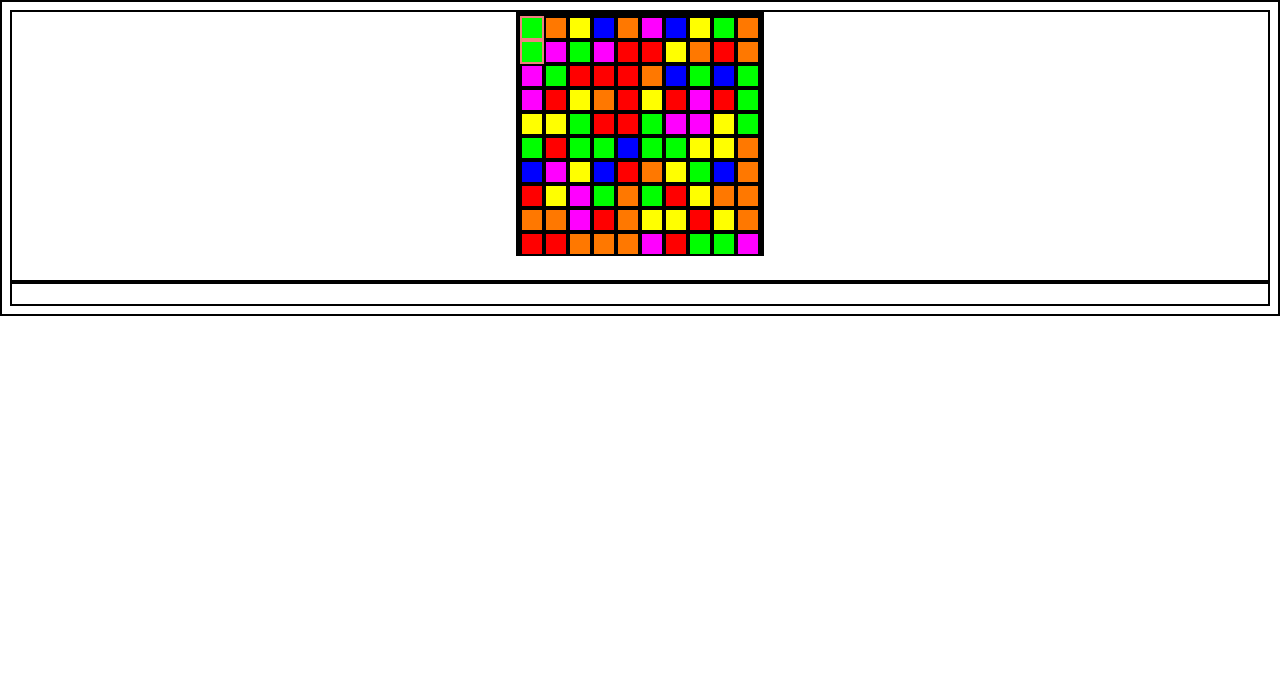
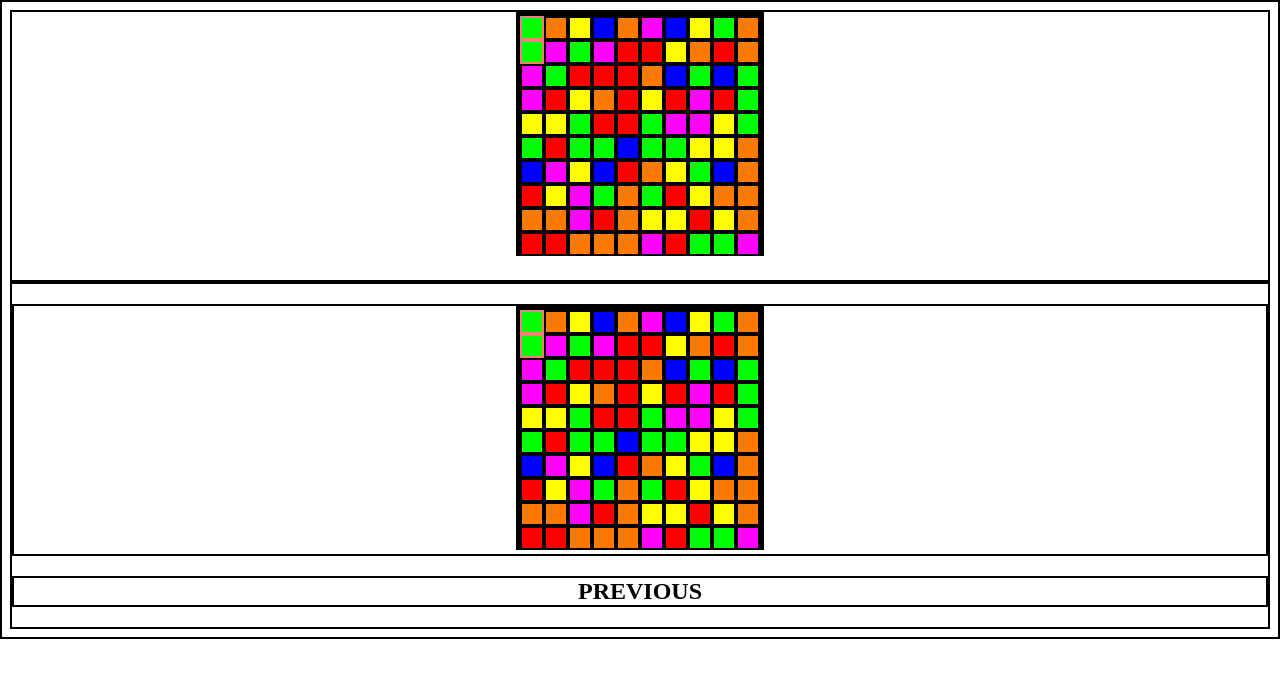
Before and after one commit to cjbeattie/FloodIt, a plain HTML site: page index.html in a window 1280 px wide. Both pictures are taken after a click on the element 532 px from the left and 28 px from the top of the page. Drawn offline with nearby package versions, Linux system fonts and the light colour scheme.

Commit message:
adding debug view to see previous step for testing

```diff
--- a/index.html
+++ b/index.html
@@ -11,5 +11,7 @@
 <body>
     <div id="gridContainer"></div>
     <h2 id="result"></h2>
+    <div id="gridContainerPrevious" class ="debug"></div>
+    <h2 class="debug">PREVIOUS</h2>
 </body>
 </html>
--- a/script.js
+++ b/script.js
@@ -2,6 +2,7 @@ const possibleColorsArr = ["rgb(255,0,0)", "rgb(0,255,0)", "rgb(0,0,255)", "rgb(
 let gridArr = [];
 const gridSize = 10;
 let activeColor = "";
+let debugEnabled = true;
 
 class Cell {
     constructor(color, isFillable) {
@@ -130,7 +131,21 @@ const checkWin = () => {
     }
 }
 
+const debugView = () => {
+    if (debugEnabled){
+        $(".debug").show();
+    } else {
+        $(".debug").hide();
+    }
+}
+
 const cellClickHandler = (event) => {
+    // Update debug view if enabled
+    if (debugView){
+        $("#gridContainerPrevious").empty();
+        $("#gridContainer").clone().appendTo($("#gridContainerPrevious"));
+    }
+
     // Get the color of the cell the user just clicked, remove the spaces in the result to prevent issues with rgb(0, 0, 0) vs rgb(0,0,0)
     activeColor = event.target.style.backgroundColor.split(" ").join("");
     console.log("clicked color:", activeColor);
@@ -154,4 +169,5 @@ $(() => {
     updateIsFillable(0, 0);
     renderGrid();
     resetIsChecked();
+    debugView();
 });
```
